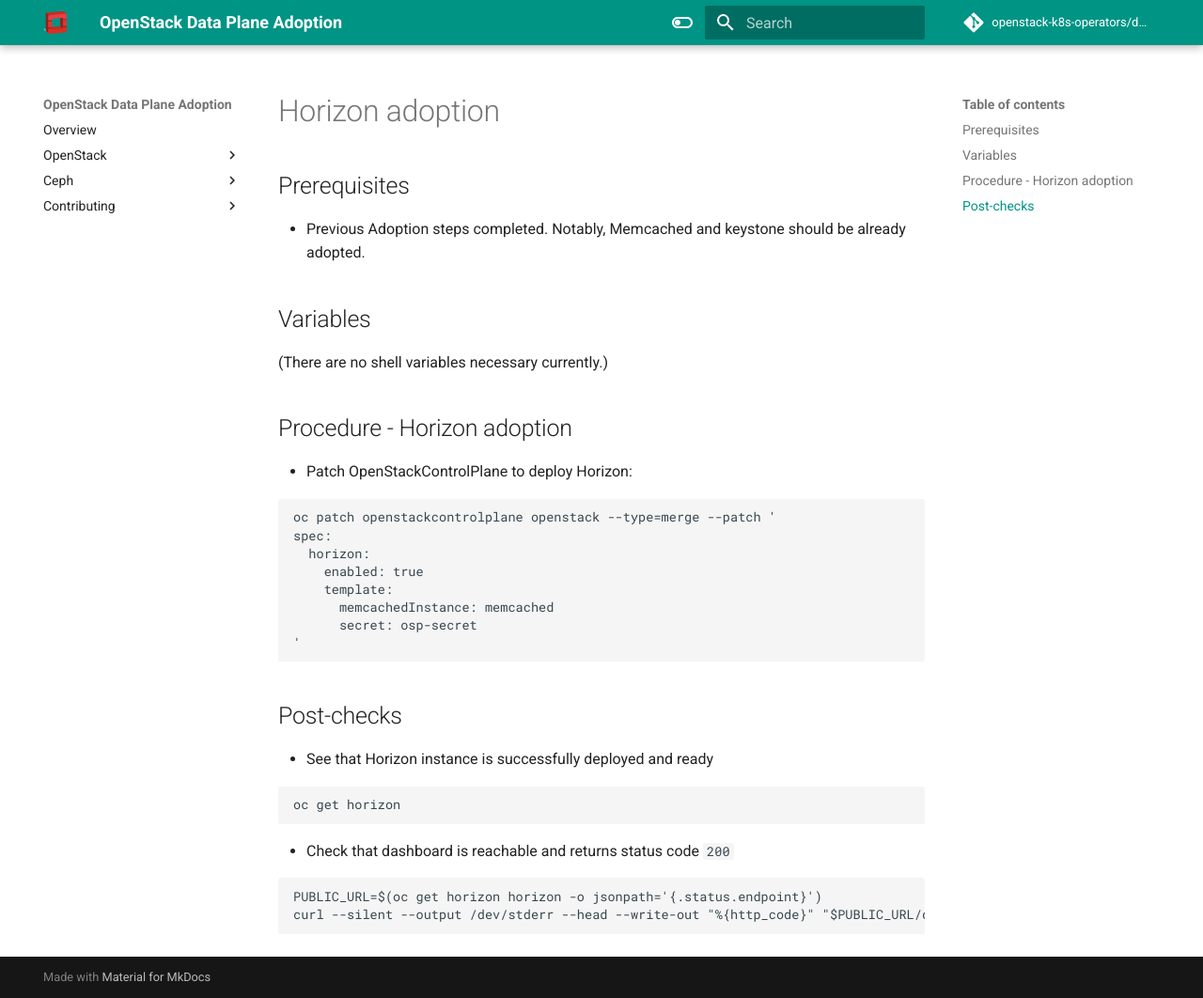
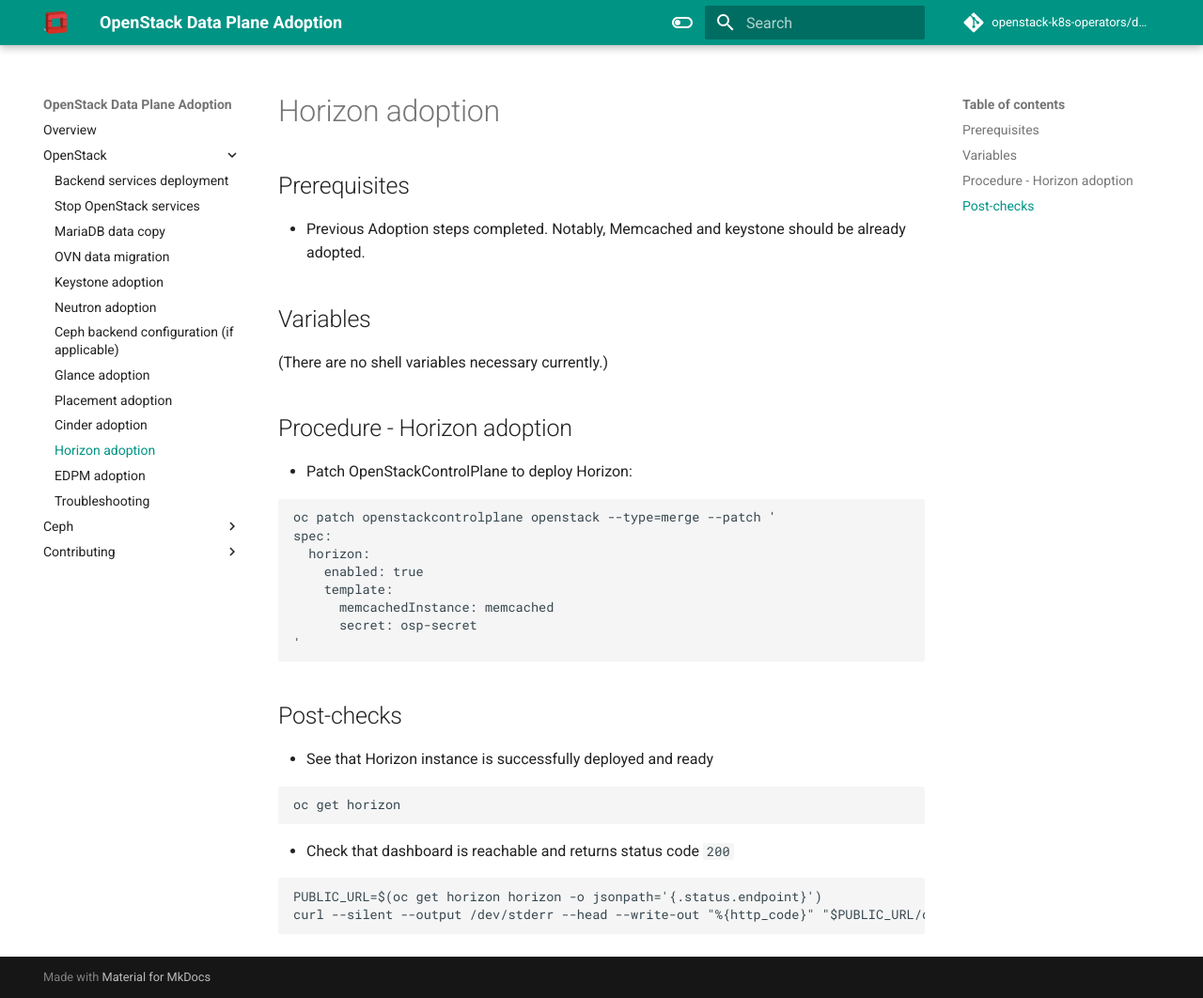
Before and after one commit to openstack-k8s-operators/data-plane-adoption, an MkDocs documentation site: the page built from docs/openstack/horizon_adoption.md, in a window 1280 px wide and 1062 px high. Shown: the whole window at 94% size. Built offline with MkDocs 1.6.1 and Material for MkDocs 9.7.7, drawn with Linux system fonts in a browser that asks for light colours; comment, search, counter and statistics services are not loaded; the version menu is left out.

Commit message:
adressing review comments

```diff
--- a/mkdocs.yml
+++ b/mkdocs.yml
@@ -37,6 +37,7 @@
     - openstack/glance_adoption.md
     - openstack/placement_adoption.md
     - openstack/cinder_adoption.md
+    - openstack/horizon_adoption.md
     - openstack/edpm_adoption.md
     - openstack/troubleshooting.md
   - Ceph:
```
Also changed, not shown: 2 other files.
